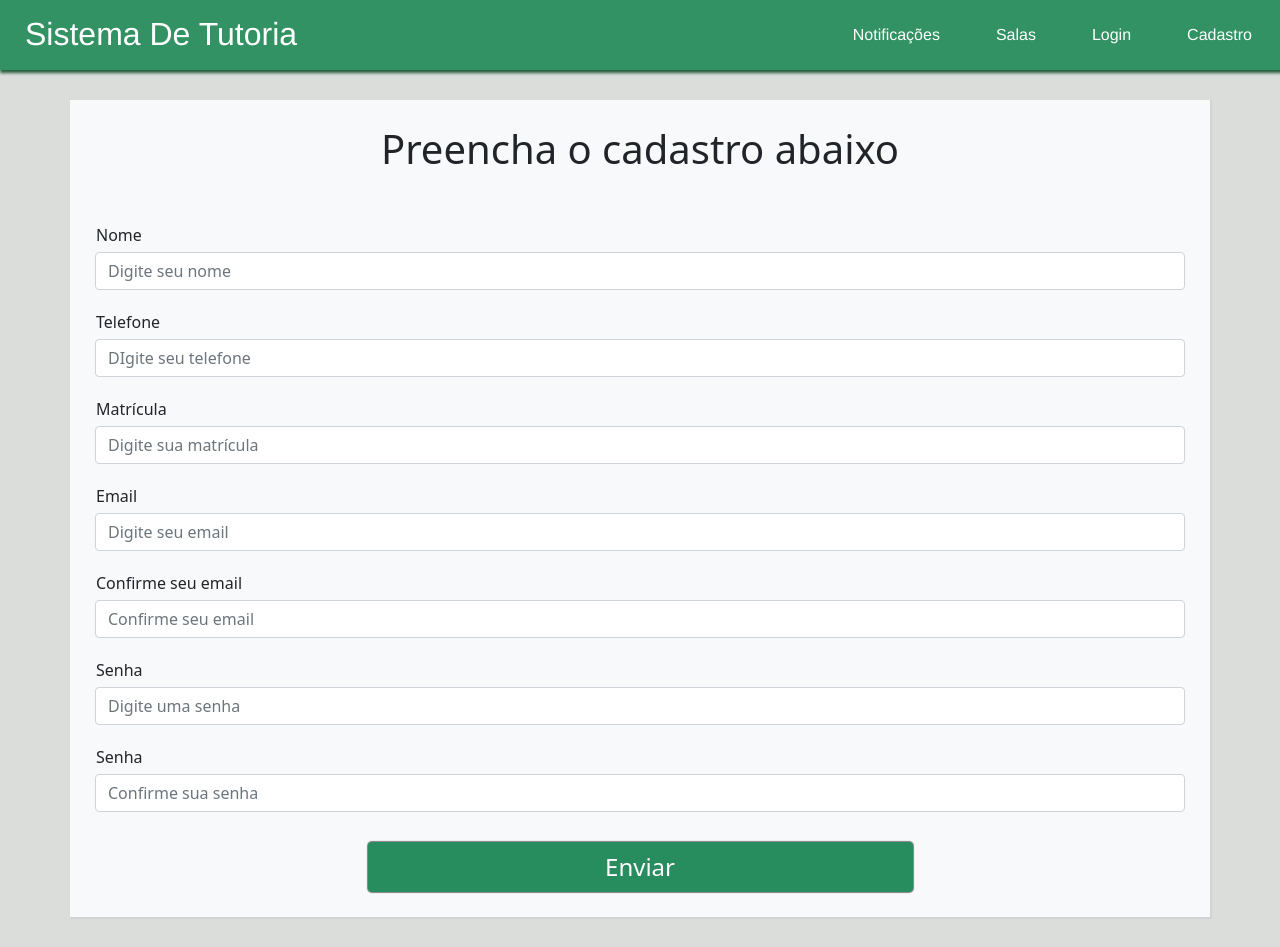
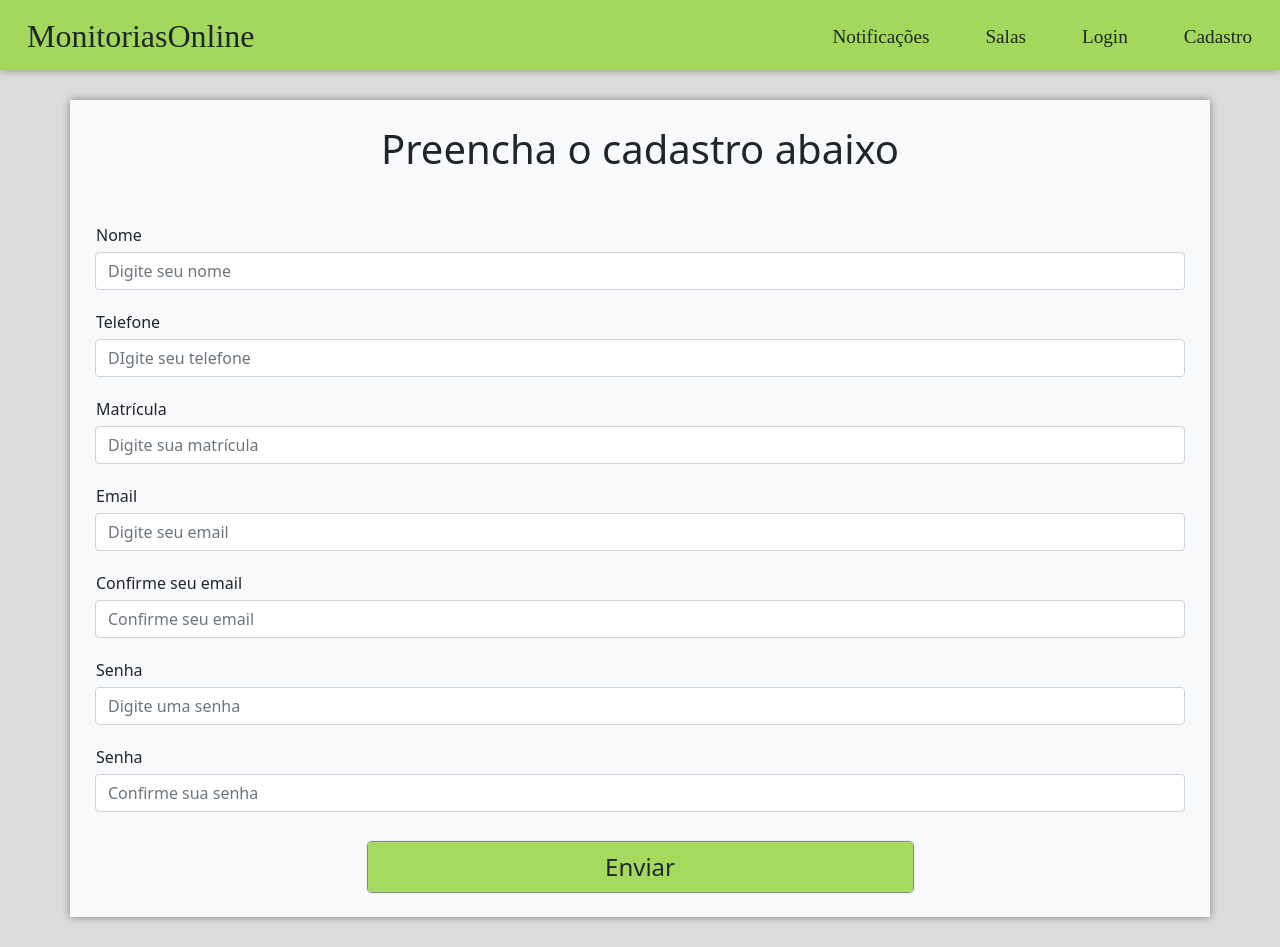
Before and after one commit to V1t0rSS/SistemaMonitoria, a PHP site: page /cadastro.php in a window 1280 px wide. Run offline with PHP 8.4, Linux system fonts and the light colour scheme; some libraries are stand-ins or nearby versions.

Commit message:
Mudanças nas cores e fontes

```diff
--- a/assets/css/cadastro_aluno.css
+++ b/assets/css/cadastro_aluno.css
@@ -14,7 +14,7 @@ label{
     display: block;
     width: 50%;
     background-color: var(--verde);
-    color: var(--texto-claro);
+    color: var(--texto-escuro);
     box-shadow: 0px 0px 1px 1px gray;
     font-size: 1.5em;
     margin-left: auto;
--- a/assets/css/style.css
+++ b/assets/css/style.css
@@ -1,14 +1,12 @@
 /* Acho que as variáveis precisam estar dentro de um seletor
    então eu apliquei a tudo */
 *{
-    --verde:#288d5e;
-    --verde-transparente:#288d5bef;
-    --bege:#e9eee7;
-    --palha:#cde688;
-    --vermelho:#a00d2f;
+    --verde:#9fd855ef;
+    --verde-escuro: #002A22;
+    --marrom:#635255;
     --texto-claro:#ffffff;
-    --text-escuro:#1b1a1a;
-    --escuro:#245c38;
+    --text-escuro:#000000;
+    --escuro:#000000;
     --claro:#dbddda;
 }
 
@@ -25,10 +23,10 @@ nav{
     padding-left: 5px;
     padding-right: 5px;
     height: 70px;
-    background-color: var(--verde-transparente);
+    background-color: var(--verde);
     position: fixed;
     top: 0;
-    box-shadow: 3px 0px 3px 3px var(--escuro);
+    box-shadow: 0 0 0.5em gray;
 }
 
 /* Links da barra de navegação e logo */
@@ -36,10 +34,11 @@ nav a, nav button {
     float: right;
     margin-left:10px;
     text-decoration:none;
-    color: var(--texto-claro);
+    color: var(--texto-escuro);
     padding: 23px;
     height: 100%;
-    font-family: "Helvetica Neue", Helvetica, Arial, sans-serif;
+    font-family: 'Times New Roman', Times, serif;
+    font-size: 1.2em;
 }
 
 nav a:not(#logo):hover{
@@ -51,17 +50,17 @@ nav a:not(#logo):hover{
 #logo{
     float: left;
     font-size: 2em;
-    font-family: "Helvetica Neue", Helvetica, Arial, sans-serif;
+    font-family: 'Times New Roman', Times, serif;
     text-decoration: none;
-    color: var(--texto-claro);
-    padding: 10px;
+    color: var(--texto-escuro);
+    padding: 12px;
 }
 
 /* Container do conteúdo */
 #content{
     min-height: 90vh;
     padding: 25px;
-    box-shadow: 1px 1px 1px 1px lightgray;
+    box-shadow: 0 0 0.5em gray;
     margin-top: 100px;
     margin-bottom: 30px;
 
--- a/includes/header.php
+++ b/includes/header.php
@@ -1,7 +1,7 @@
 <nav class="clearfix">
     <span>
         <img src="" alt="">
-        <a id="logo" href="index.php">Sistema De Tutoria</a>
+        <a id="logo" href="index.php">MonitoriasOnline</a>
     </span>
 
     <a  href="cadastro.php">Cadastro</a>
```
